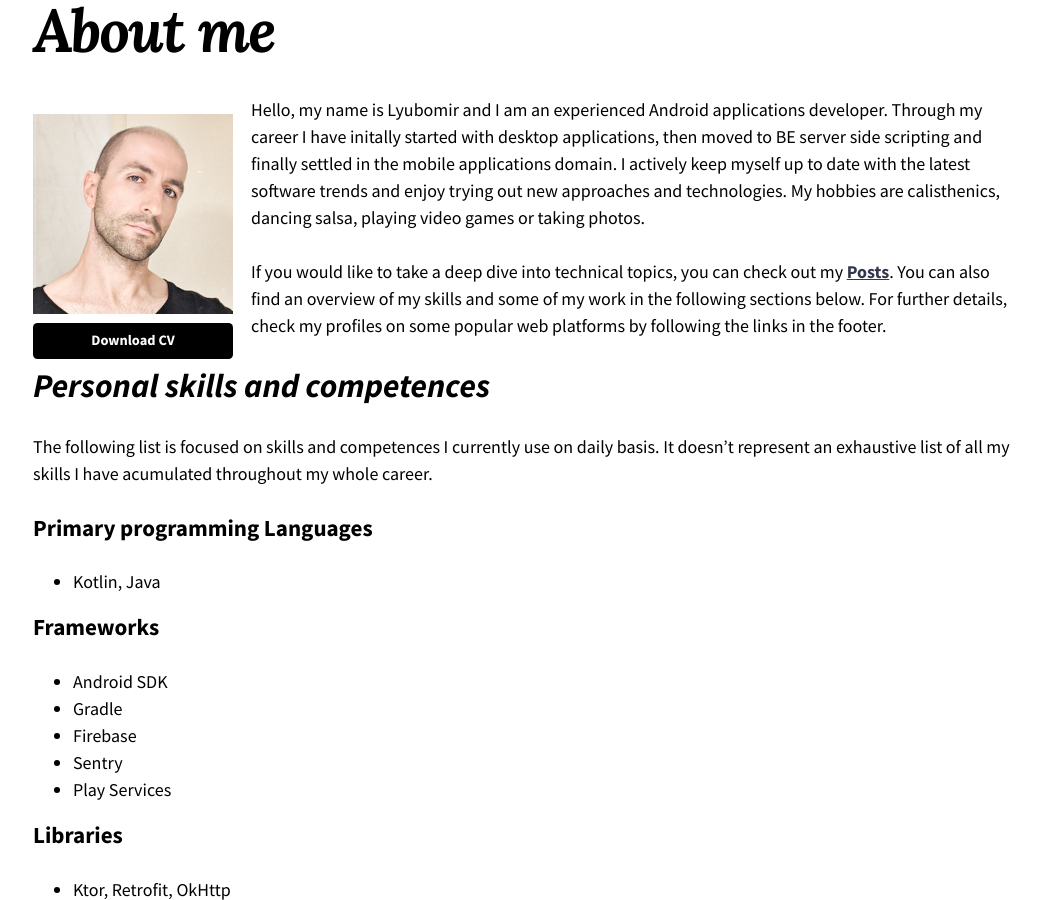
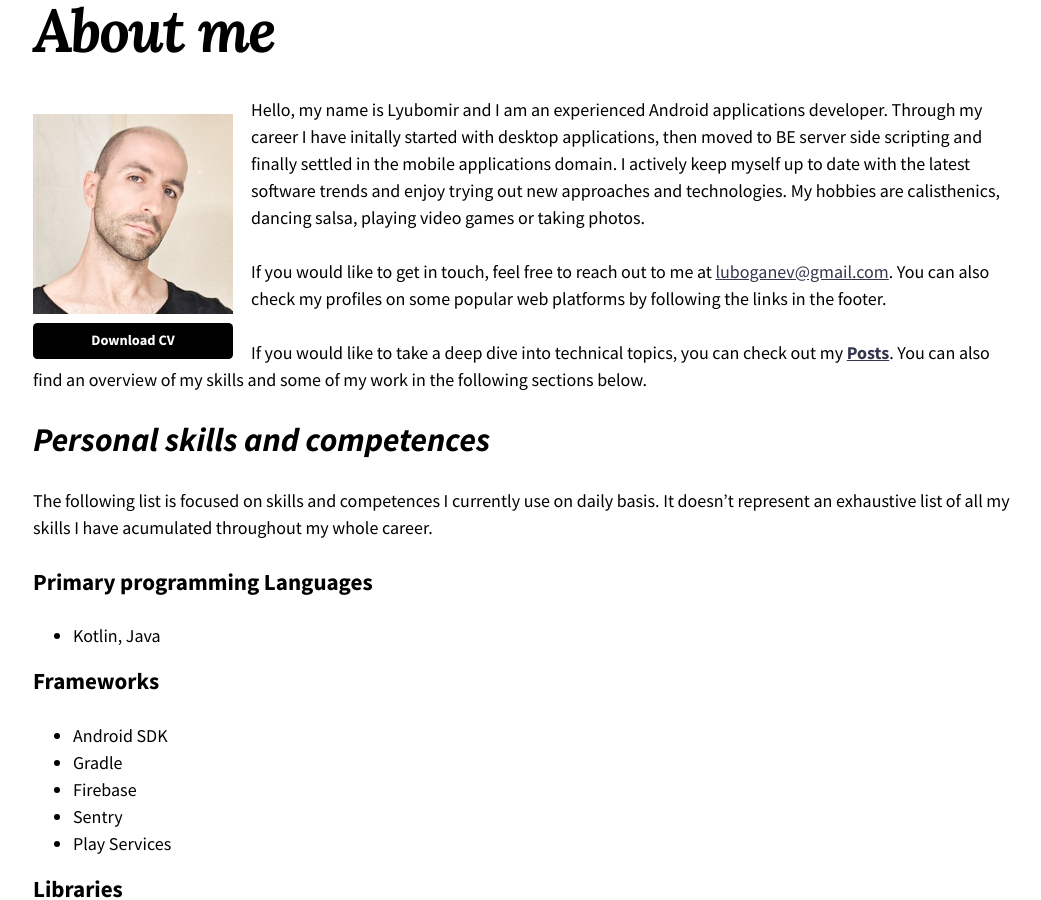
Before and after one commit to luboganev/luboganev.github.io, a Jekyll site: the page built from about.md, in a window 1280 px wide and 900 px high, scrolled down 372 px. Shown: the whole window, without its empty margins (113-1154 px from the left). Built offline with Jekyll 4.4.1, drawn with Linux system fonts in a browser that asks for light colours.

Commit message:
add mailto

```diff
--- a/about.md
+++ b/about.md
@@ -13,7 +13,9 @@ modified: 2014-03-04
 
 Hello, my name is Lyubomir and I am an experienced Android applications developer. Through my career I have initally started with desktop applications, then moved to BE server side scripting and finally settled in the mobile applications domain. I actively keep myself up to date with the latest software trends and enjoy trying out new approaches and technologies. My hobbies are calisthenics, dancing salsa, playing video games or taking photos.
 
-If you would like to take a deep dive into technical topics, you can check out my [__Posts__]({{ site.url }}/posts). You can also find an overview of my skills and some of my work in the following sections below. For further details, check my profiles on some popular web platforms by following the links in the footer.
+If you would like to get in touch, feel free to reach out to me at [luboganev@gmail.com](mailto:luboganev@gmail.com). You can also check my profiles on some popular web platforms by following the links in the footer.
+
+If you would like to take a deep dive into technical topics, you can check out my [__Posts__]({{ site.url }}/posts). You can also find an overview of my skills and some of my work in the following sections below.
 
 # _Personal skills and competences_
 
```
